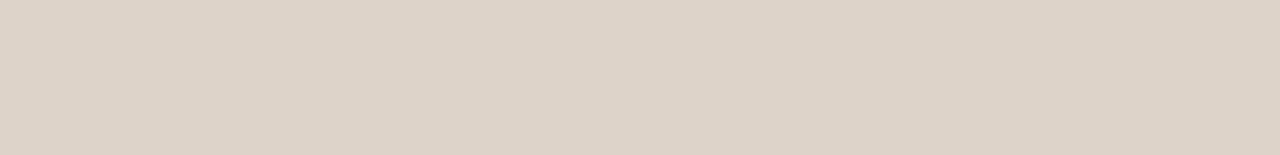
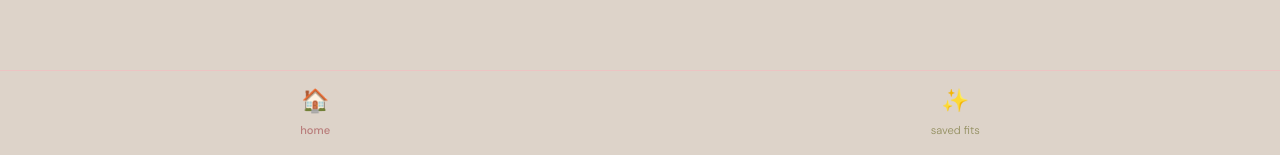
Before and after one commit to CodeByMixxie/pixie, a React (Vite) app: page / in a window 1280 px wide. Both pictures are taken after a click on the button "ready? ✨". Shown: the part 642-797 px from the top of the page. Built offline with nearby package versions, Linux system fonts and the light colour scheme.

Commit message:
phase 5: saved fits tab, tab bar navigation

```diff
--- a/src/App.jsx
+++ b/src/App.jsx
@@ -1,16 +1,22 @@
-import { useState, useEffect } from 'react'
+import { useState } from 'react'
 import WelcomeScreen from './components/WelcomeScreen'
 import HomePage from './components/HomePage'
+import SavedFits from './components/SavedFits'
+import TabBar from './components/TabBar'
 
 function App() {
   const [started, setStarted] = useState(false)
+  const [activeTab, setActiveTab] = useState('home')
 
   return (
     <div>
       {!started ? (
         <WelcomeScreen onReady={() => setStarted(true)} />
       ) : (
-        <HomePage />
+        <>
+          {activeTab === 'home' ? <HomePage /> : <SavedFits />}
+          <TabBar activeTab={activeTab} setActiveTab={setActiveTab} />
+        </>
       )}
     </div>
   )
--- /dev/null
+++ b/src/components/SavedFits.jsx
@@ -0,0 +1,81 @@
+import { useState, useEffect } from 'react'
+import ClothingCard from './ClothingCard'
+
+function SavedFits() {
+  const [outfits, setOutfits] = useState([])
+
+  useEffect(() => {
+    const saved = localStorage.getItem('pixie-saved-outfits')
+    if (saved) setOutfits(JSON.parse(saved))
+  }, [])
+
+  const deleteOutfit = (id) => {
+    const updated = outfits.filter(o => o.id !== id)
+    setOutfits(updated)
+    localStorage.setItem('pixie-saved-outfits', JSON.stringify(updated))
+  }
+
+  return (
+    <div style={{ minHeight: '100vh', backgroundColor: 'var(--warm-fog)', padding: '2rem 1.5rem 6rem' }}>
+
+      <h1 style={{ color: 'var(--soldier)', fontWeight: '500', fontSize: '1.5rem', marginBottom: '2rem' }}>
+        ✨ saved fits
+      </h1>
+
+      {outfits.length === 0 && (
+        <div style={{ textAlign: 'center', marginTop: '5rem' }}>
+          <p style={{ fontSize: '3rem' }}>💛</p>
+          <p style={{ color: 'var(--koubai)', marginTop: '1rem', fontSize: '1rem' }}>
+            no saved fits yet!
+          </p>
+          <p style={{ color: 'var(--meadow)', fontSize: '0.9rem', marginTop: '0.3rem' }}>
+            generate an outfit and click happy to save it here
+          </p>
+        </div>
+      )}
+
+      <div style={{ display: 'flex', flexDirection: 'column', gap: '1.2rem' }}>
+        {outfits.map(outfit => (
+          <div key={outfit.id} style={{
+            backgroundColor: 'var(--berry-good)',
+            borderRadius: '20px',
+            padding: '1.2rem',
+          }}>
+            <div style={{ display: 'grid', gridTemplateColumns: '1fr 1fr', gap: '0.8rem', marginBottom: '1rem' }}>
+              <div>
+                <ClothingCard item={outfit.top} />
+                <p style={{ color: 'var(--soldier)', fontSize: '0.75rem', marginTop: '0.4rem', textAlign: 'center' }}>
+                  {outfit.top.category}
+                </p>
+              </div>
+              <div>
+                <ClothingCard item={outfit.bottom} />
+                <p style={{ color: 'var(--soldier)', fontSize: '0.75rem', marginTop: '0.4rem', textAlign: 'center' }}>
+                  {outfit.bottom.category}
+                </p>
+              </div>
+            </div>
+
+            <button
+              onClick={() => deleteOutfit(outfit.id)}
+              style={{
+                width: '100%',
+                padding: '0.6rem',
+                borderRadius: '50px',
+                border: '1px solid var(--koubai)',
+                backgroundColor: 'transparent',
+                color: 'var(--koubai)',
+                cursor: 'pointer',
+                fontFamily: 'var(--font-sans)',
+                fontSize: '0.85rem',
+              }}>
+              remove fit
+            </button>
+          </div>
+        ))}
+      </div>
+    </div>
+  )
+}
+
+export default SavedFits
--- /dev/null
+++ b/src/components/TabBar.jsx
@@ -0,0 +1,60 @@
+function TabBar({ activeTab, setActiveTab }) {
+  return (
+    <div style={{
+      position: 'fixed',
+      bottom: 0, left: 0, right: 0,
+      backgroundColor: 'var(--warm-fog)',
+      borderTop: '1px solid var(--berry-good)',
+      display: 'flex',
+      justifyContent: 'space-around',
+      padding: '0.8rem 0 1.2rem',
+      zIndex: 50,
+    }}>
+      <button
+        onClick={() => setActiveTab('home')}
+        style={{
+          background: 'none',
+          border: 'none',
+          cursor: 'pointer',
+          display: 'flex',
+          flexDirection: 'column',
+          alignItems: 'center',
+          gap: '0.3rem',
+          fontFamily: 'var(--font-sans)',
+        }}>
+        <span style={{ fontSize: '1.4rem' }}>🏠</span>
+        <span style={{
+          fontSize: '0.7rem',
+          color: activeTab === 'home' ? 'var(--koubai)' : 'var(--meadow)',
+          fontWeight: activeTab === 'home' ? '500' : '300',
+        }}>
+          home
+        </span>
+      </button>
+
+      <button
+        onClick={() => setActiveTab('saved')}
+        style={{
+          background: 'none',
+          border: 'none',
+          cursor: 'pointer',
+          display: 'flex',
+          flexDirection: 'column',
+          alignItems: 'center',
+          gap: '0.3rem',
+          fontFamily: 'var(--font-sans)',
+        }}>
+        <span style={{ fontSize: '1.4rem' }}>✨</span>
+        <span style={{
+          fontSize: '0.7rem',
+          color: activeTab === 'saved' ? 'var(--koubai)' : 'var(--meadow)',
+          fontWeight: activeTab === 'saved' ? '500' : '300',
+        }}>
+          saved fits
+        </span>
+      </button>
+    </div>
+  )
+}
+
+export default TabBar
```
